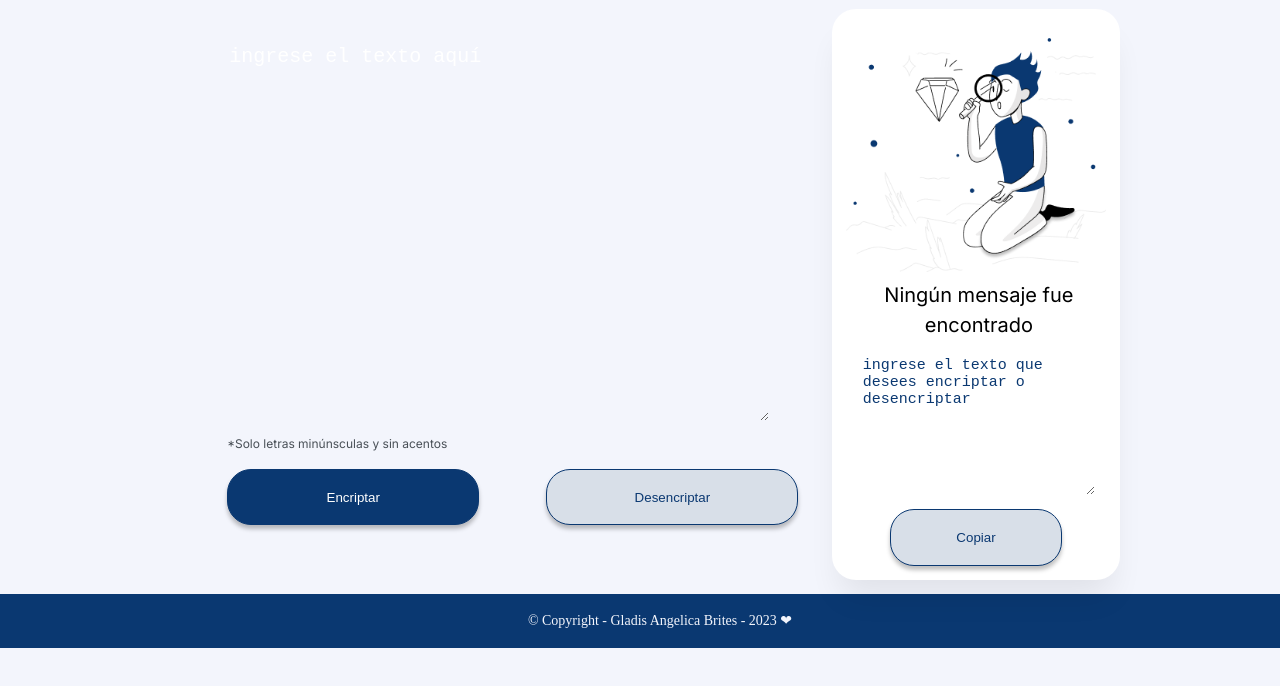
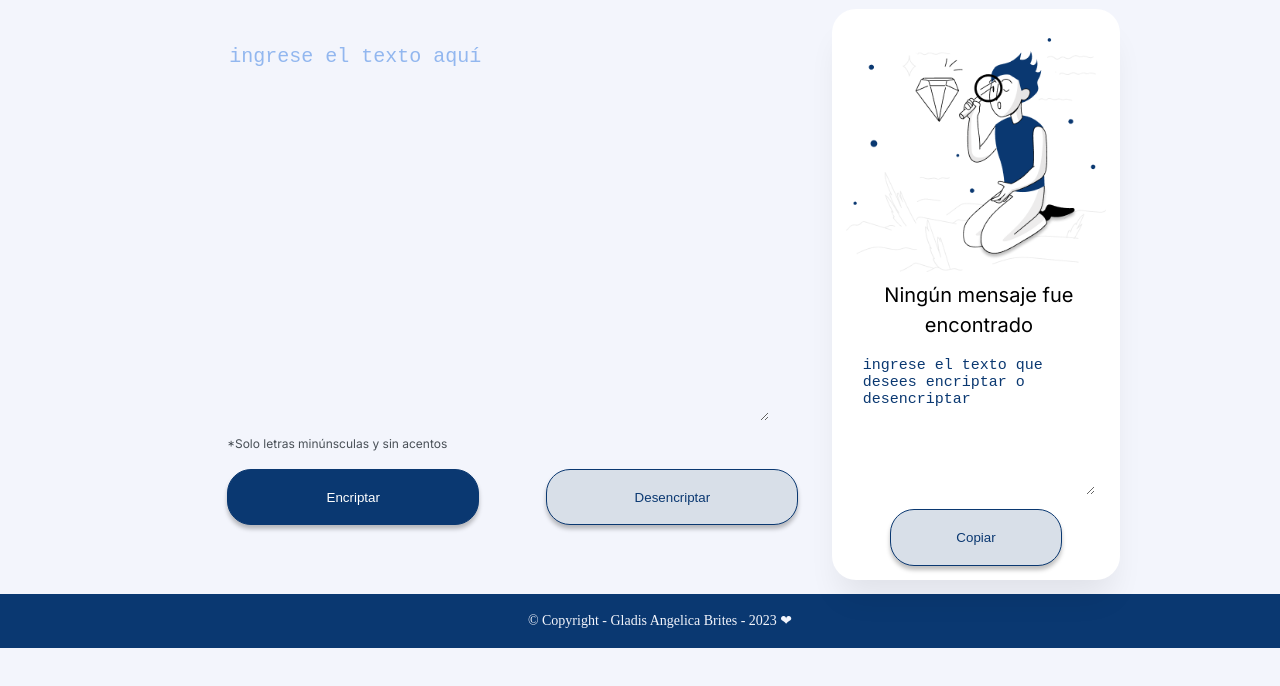
Before and after one commit to gladisbrites/encriptador, a plain HTML site: page index.html in a window 1280 px wide. Shown: the part 56-742 px from the top of the page. Drawn offline with Linux system fonts and the light colour scheme.

Commit message:
cambiando provisoriamente el color del placeholder del texarea

```diff
--- a/dark_styles.css
+++ b/dark_styles.css
@@ -2,7 +2,7 @@ body.dark  {   background:  #333; }
 body.dark section  {   background:  #333; }
 body.dark textarea  {   background:  #333;
 color: white;}
-::placeholder{ color:white;}
+::placeholder{ color:rgb(146, 183, 239);}
 body.dark h2,body.dark h6 {   color:#fff}
 
 
```
